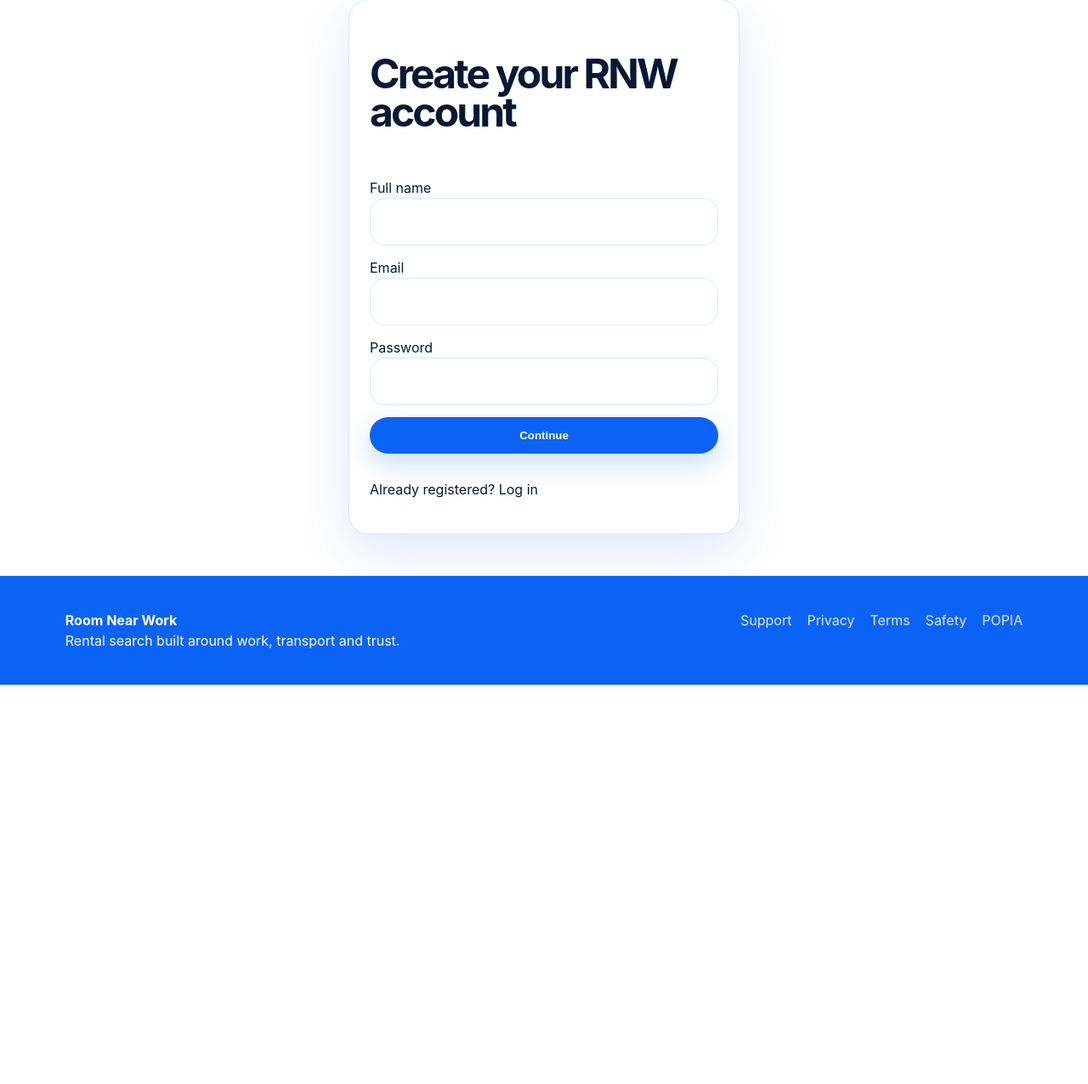
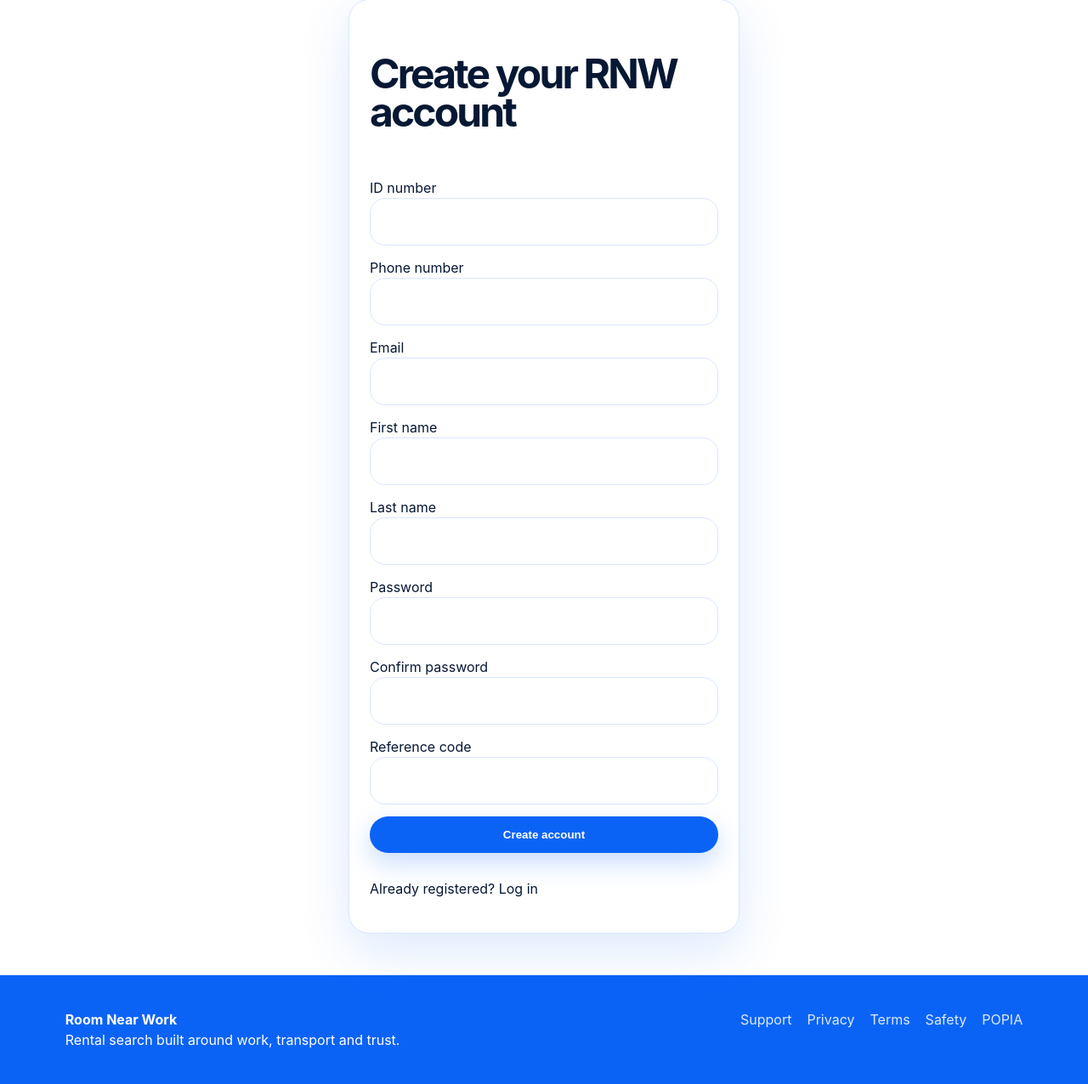
Before and after one commit to reddycea/RoomNearWork, a Flask app: page /auth/register in a window 1280 px wide. Shown: the part 130-1406 px from the top of the page at 85% size. Before the commit the page ends 936 px from the top, so only its background shows below. Run offline with Flask 3, Linux system fonts and the light colour scheme.

Commit message:
Update register.html

```diff
--- a/backend/rnw/templates/auth/register.html
+++ b/backend/rnw/templates/auth/register.html
@@ -1 +1,18 @@
-{% extends 'base.html' %}{% block content %}<section class='auth-page'><form method='post' class='auth-card'><h1>Create your RNW account</h1><input type='hidden' name='csrf_token' value='{{ csrf_token() }}'><label>Full name<input name='full_name' required></label><label>Email<input name='email' type='email' required></label><label>Password<input name='password' type='password' required></label><button>Continue</button><p>Already registered? <a href='{{ url_for('auth.login') }}'>Log in</a></p></form></section>{% endblock %}
+{% extends 'base.html' %}
+{% block content %}
+<section class="auth-page">
+  <form method="post" class="auth-card">
+    <h1>Create your RNW account</h1>
+    <input type="hidden" name="csrf_token" value="{{ csrf_token() }}">
+    <label>ID number<input name="id_number" required maxlength="20" autocomplete="off"></label>
+    <label> Phone number<input name="phone" type="tel" required autocomplete="tel"> </label>
+    <label>Email<input name="email" type="email" required autocomplete="email"></label>
+    <label> First name <input name="first_name" required autocomplete="given-name"> </label>
+    <label> Last name<input name="last_name" required autocomplete="family-name"></label>
+    <label>Password<input name="password" type="password" required autocomplete="new-password"></label>
+    <label> Confirm password<input name="confirm_password" type="password" required autocomplete="new-password"></label>
+    <label>Reference code<input name="reference_code" autocomplete="off">
+    </label><button>Create account</button><p>Already registered? <a href="{{ url_for('auth.login') }}">Log in</a></p>
+  </form>
+</section>
+{% endblock %}
```
